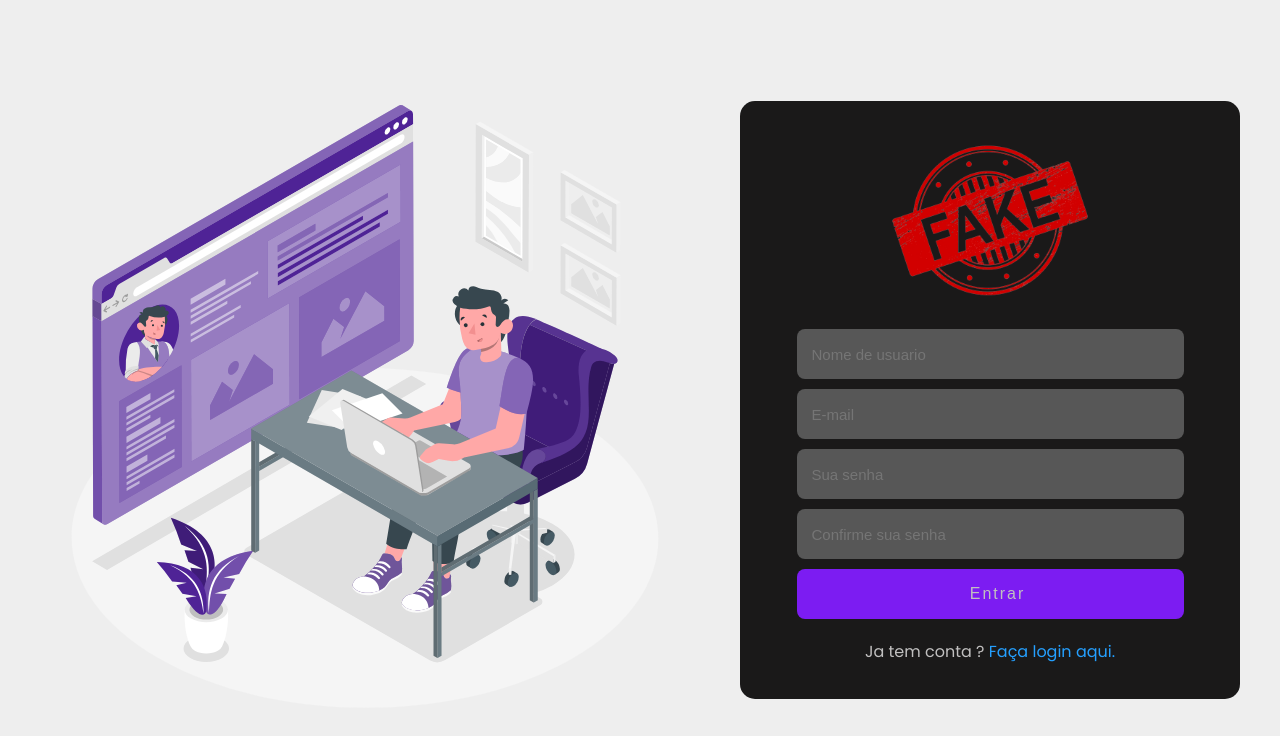
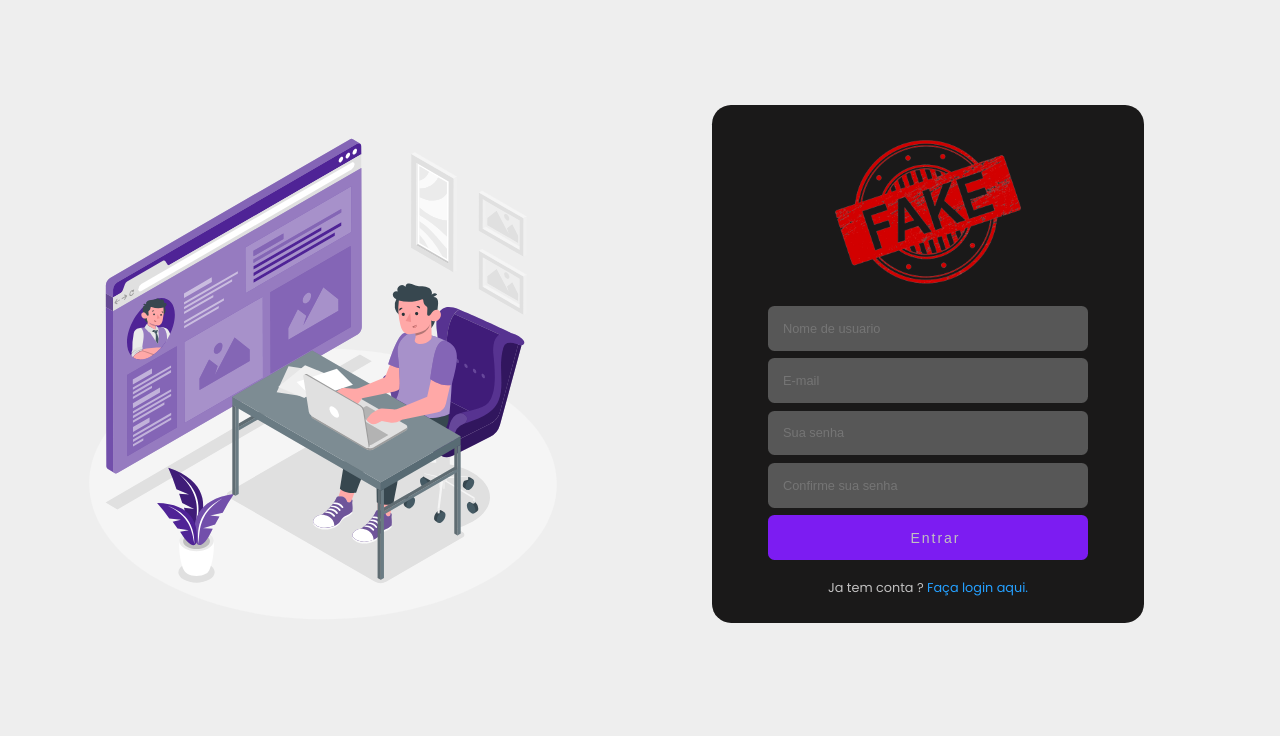
Before and after one commit to fushisuno/safedeep, a Flask app: page /cadastro in a window 1280 px wide. Shown: the part 64-800 px from the top of the page. Run offline with Flask 2, Linux system fonts and the light colour scheme.

Commit message:
Arrumando paginas de crud, e criando sistema de curtida

```diff
--- a/app.py
+++ b/app.py
@@ -170,13 +170,25 @@ def fishys():
     for i in usersAll.each():
         user = i.val()
         if user['opcao'] == "invasor":
-            dict_user = {"Nome": user['nome'], "Tipo": user['opcao'], "Nome_invasor": user['invasor'], "Descricao": user['descricao']}
+            dict_user = {"Nome": user['nome'], "Tipo": user['opcao'], "Nome_invasor": user['invasor'], "Descricao": user['descricao'], "ID_Fishy": "" + i.key()}
         else:
-            dict_user = {"Nome": user['nome'], "Tipo": user['opcao'], "Url": user['url_site'], "Descricao": user['descricao']}
+            dict_user = {"Nome": user['nome'], "Tipo": user['opcao'], "Url": user['url_site'], "Descricao": user['descricao'], "ID_Fishy": "" + i.key()}
         users.append(dict_user)
 
     return render_template("fishys.html", users = users)
-
+@app.route("/fishys/<id_den>")
+def fishy_liked(id_den):
+    id_fishys_liked = {}
+    usersAll = db.child("denuncia").get()
+    for i in usersAll.each():
+        user = i.val()
+        user_valid = user['Email']
+        user_session = session['user_name']
+        sys = user_valid.split("@")
+        if user_valid == user_session:
+            id_fishys_liked = {"Id": str(id_den)}
+            db.child("denuncias").child(i.key()).child("denuncias_curtidas").set(id_fishys_liked)
+    return redirect("/")
 
 @app.route("/logout")
 def logout():
--- a/static/css/style.css
+++ b/static/css/style.css
@@ -207,7 +207,8 @@ nav ul li:hover .sub_menu1 ul li:hover {
     align-items: left;
 }
 .text_page p{
-    font-size: 1.5vw;
+    font-size: 1.2vw;
+    transform: translate(0%, -50%);
 }
 .tile_index{
     height: auto;
@@ -325,7 +326,7 @@ nav ul li:hover .sub_menu1 ul li:hover {
     display: flex;
     justify-content: center;
     align-items: center;
-
+    margin-bottom: 10%;
 }
 
 .hed_fishy {
@@ -348,7 +349,6 @@ nav ul li:hover .sub_menu1 ul li:hover {
 }
 
 .form_fishy {
-    transform: translate(0px, -20px);
     display: flex;
     justify-content: center;
     align-items: center;
@@ -358,12 +358,12 @@ nav ul li:hover .sub_menu1 ul li:hover {
     background-color: #1a1919;
     color: #c1c0c0;
     border-radius: 15px;
-    width: 50%;
+    width: 60%;
     padding: 35px;
 }
 
 .form_fishy form {
-    width: 60%;
+    width: 70%;
     display: flex;
     justify-content: center;
     align-items: center;
@@ -384,7 +384,7 @@ nav ul li:hover .sub_menu1 ul li:hover {
     display: flex;
     justify-content: center;
     align-items: center;
-    font-size: 25px;
+    font-size: 1.6vw;
     letter-spacing: 2px;
 }
 
@@ -554,7 +554,7 @@ nav ul li:hover .sub_menu1 ul li:hover {
     font-size: 1.4vw;
     margin-bottom: 20px;
 }
-.bottom_card_fishys span{
+.bottom_card_fishys p{
     width: 100%;
     font-size: 0.9vw;
 }
@@ -579,6 +579,7 @@ nav ul li:hover .sub_menu1 ul li:hover {
 }
 
 .header_area_form {
+    width: 100%;
     height: 100vh;
     display: flex;
     justify-content: center;
@@ -587,51 +588,48 @@ nav ul li:hover .sub_menu1 ul li:hover {
 }
 
 .header_area_container {
-    transform: translate(0%, 8vh);
+    transform: translate(0%, 5%);
     height: auto;
-    width: auto;
-    height: auto;
+    width: 90%;
     display: flex;
     justify-content: center;
     align-items: center;
-    font-family: 'Poppins' sans-serif;
 }
-
+.img_crud{
+    margin-top: 3%;
+    width: 50%;
+}
 .header_area_container_img_personoid_cad {
-    margin-left: 0px;
-    margin-top: 10px;
-    width: 650px;
-    height: auto;
+    width: 90%;
 }
-
 .container_area_form {
+    width: 50%;
     display: flex;
     justify-content: center;
+    flex-direction: column;
     align-items: center;
     overflow: hidden;
-    height: auto;
 }
 
 .container_area_log {
-    margin-left: 50px;
+    width: 75%;
     display: flex;
     flex-direction: column;
     align-items: center;
     background-color: #1a1919;
     color: #c1c0c0;
-    border-radius: 15px;
-    width: 500px;
-    padding: 35px;
+    border-radius: 1.5vw;
+    padding: 2vw;
 }
 
 .container_area_log img {
-    width: 200px;
+    width: 50%;
     height: auto;
 }
 
 .container_area_log form {
     width: 100%;
-    margin-top: 20px;
+    margin-top: 3%;
     display: flex;
     flex-direction: column;
 }
@@ -643,36 +641,25 @@ form {
 }
 
 form [type="submit"] {
-    margin-top: 15px;
     width: 90%;
     display: flex;
     background: #7c1cf2;
 }
-
-form small {
-    margin-bottom: -20PX;
-    transform: translate(-170px, 0px);
-    letter-spacing: 1.5px;
-    visibility: hidden;
+.container_area_log form input {
+    width: 25vw;
+    margin-top: 2%;
+    color: #c1c0c0;
+    font-size: 1vw;
+    padding-left: 15px;
+    height: 3.5vw;
+    outline: none;
+    border-radius: 0.5vw;
+    border: none;
 }
-
-.container_area_log form input {
-    margin-top: 10px;
-    border: 0px;
-    color: #c1c0c0;
-    font-size: 15px;
-    padding-left: 15px;
-    height: 50px;
-    outline: none;
-    border-radius: 8px;
-}
-
 .input_form_cad {
     justify-content: inherit;
 }
-
 .container_form_input {
-    width: 90%;
     outline: 0;
     background-color: #575757;
 }
@@ -686,11 +673,12 @@ form small {
 }
 
 .container_area_log_btn_form {
+    font-family: 'Popins', sans-serif;
     display: flex;
     justify-content: center;
     align-items: center;
-    font-size: 16px !important;
-    letter-spacing: 2px;
+    font-size: 1.1vw !important;
+    letter-spacing: 0.15vw;
 }
 
 .container_area_log_btn_form:hover {
@@ -700,8 +688,8 @@ form small {
 }
 
 .container_area_log p {
-    margin-top: 20px;
-    font-size: 16px;
+    margin-top: 5%;
+    font-size: 1vw;
     justify-content: center;
 }
 
--- a/templates/cadastro.html
+++ b/templates/cadastro.html
@@ -2,18 +2,27 @@
 {% block content %}
 <header class="header_area_form">
     <div class="header_area_container">
-        <img src="{{ url_for('static', filename='../static/img/personoid_cad.svg') }}" alt="Progaming" class="header_area_container_img_personoid_cad">
+        <div class="img_crud">
+            <img src="{{ url_for('static', filename='../static/img/personoid_cad.svg') }}" alt="Progaming"
+                class="header_area_container_img_personoid_cad">
+        </div>
         <div class="container_area_form">
             <div class="container_area_log">
-                <img src="{{ url_for('static', filename='../static/img/logo_login.png') }}" alt="Imagem Logo" class="container_area_logo">
+                <img src="{{ url_for('static', filename='../static/img/logo_login.png') }}" alt="Imagem Logo"
+                    class="container_area_logo">
                 <form action="/cadastro" method="post">
-                    <input type="text" name="user_name" placeholder="Nome de usuario" class="container_form_input {{ camps['name'] }} " id="name_user" required maxlength="20" minlength="3">
-                    <input type="email" name="user_email" placeholder="E-mail" class="container_form_input {{ camps['email'] }}" required maxlength="50">
-                    <input type="password" name="user_password" placeholder="Sua senha" class="container_form_input {{ camps['pass'] }}" required maxlength="15" minlength="6">
-                    <input type="password" name="confirmed_password" placeholder="Confirme sua senha" class="container_form_input {{ camps['pass_conf'] }}" required maxlength="15" minlength="6">
+                    <input type="text" name="user_name" placeholder="Nome de usuario"
+                        class="container_form_input {{ camps['name'] }} " id="name_user" required maxlength="20"
+                        minlength="3">
+                    <input type="email" name="user_email" placeholder="E-mail"
+                        class="container_form_input {{ camps['email'] }}" required maxlength="50">
+                    <input type="password" name="user_password" placeholder="Sua senha"
+                        class="container_form_input {{ camps['pass'] }}" required maxlength="15" minlength="6">
+                    <input type="password" name="confirmed_password" placeholder="Confirme sua senha"
+                        class="container_form_input {{ camps['pass_conf'] }}" required maxlength="15" minlength="6">
                     <input type="submit" value="Entrar" class="container_area_log_btn_form">
                 </form>
-                <p>Ja tem conta ?  <a href="/login" class="container_area_log_text">Faça login aqui.</a></p>
+                <p>Ja tem conta ? <a href="/login" class="container_area_log_text">Faça login aqui.</a></p>
             </div>
         </div>
     </div>
--- a/templates/fishys.html
+++ b/templates/fishys.html
@@ -30,9 +30,9 @@
 
                 <div class="bottom_card_fishys">
                     <h3>Descrição </h3>
-                    <span class="card_bottom_text">{{ user["Descricao"] }}
+                    <p class="card_bottom_text">{{ user["Descricao"] }}</p>
                 </div>
-                <a href="" class="uil uil-star"></a>
+                <a href="/fishys/{{ user['ID_Fishy'] }}" class="uil uil-star"></a>
             </div>
 
             {% endfor %}
```
Also changed, not shown: templates/login.html (+8 -3 lines).
